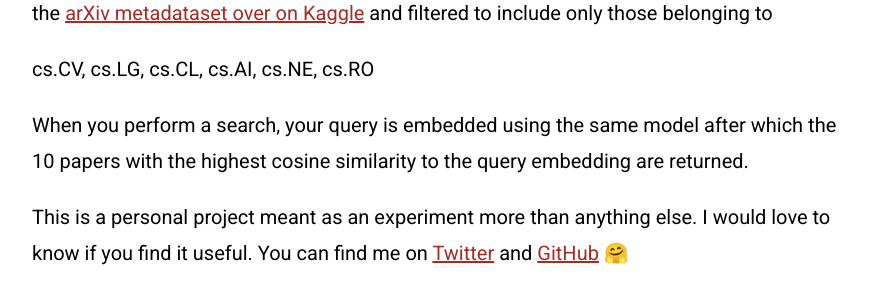
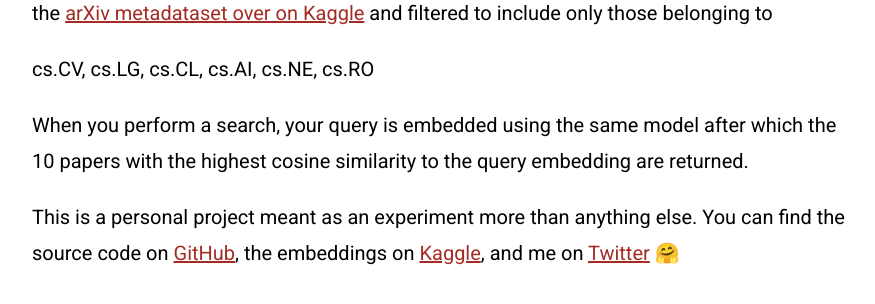
Before and after one commit to augustwester/searchthearxiv, a Flask app: page /about in a window 1280 px wide. Shown: the part 285-589 px from the top of the page, without its empty margins (193-1068 px from the left). Run offline with Flask 2, Linux system fonts and the light colour scheme.

Commit message:
Update about text with new links

```diff
--- a/app/templates/about.html
+++ b/app/templates/about.html
@@ -27,7 +27,7 @@
         cs.CV, cs.LG, cs.CL, cs.AI, cs.NE, cs.RO
       </p>
       <p class="about_text black">When you perform a search, your query is embedded using the same model after which the 10 papers with the highest cosine similarity to the query embedding are returned.</p>
-      <p class="about_text black">This is a personal project meant as an experiment more than anything else. I would love to know if you find it useful. You can find me on <a href="https://twitter.com/augustwester" target="_blank">Twitter</a> and <a href="https://github.com/augustwester" target="_blank">GitHub</a> 🤗</p>
+      <p class="about_text black">This is a personal project meant as an experiment more than anything else. You can find the source code on <a href="https://github.com/augustwester/searchthearxiv" target="_blank">GitHub</a>, the embeddings on <a href="https://www.kaggle.com/datasets/awester/arxiv-embeddings" target="_blank">Kaggle</a>, and me on <a href="https://twitter.com/augustwester" target="_blank">Twitter</a> 🤗</p>
     </div>
   </body>
 </html>
```
